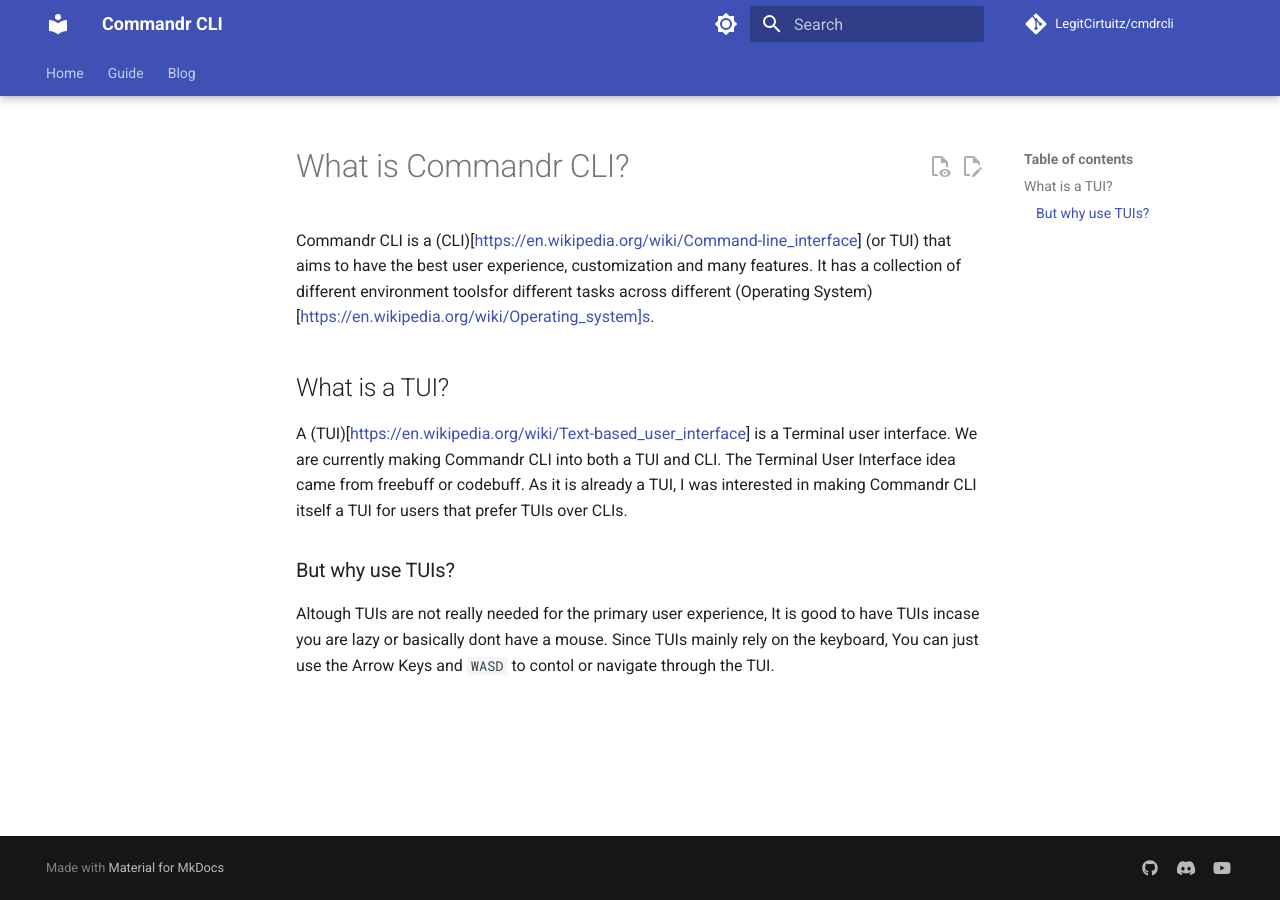
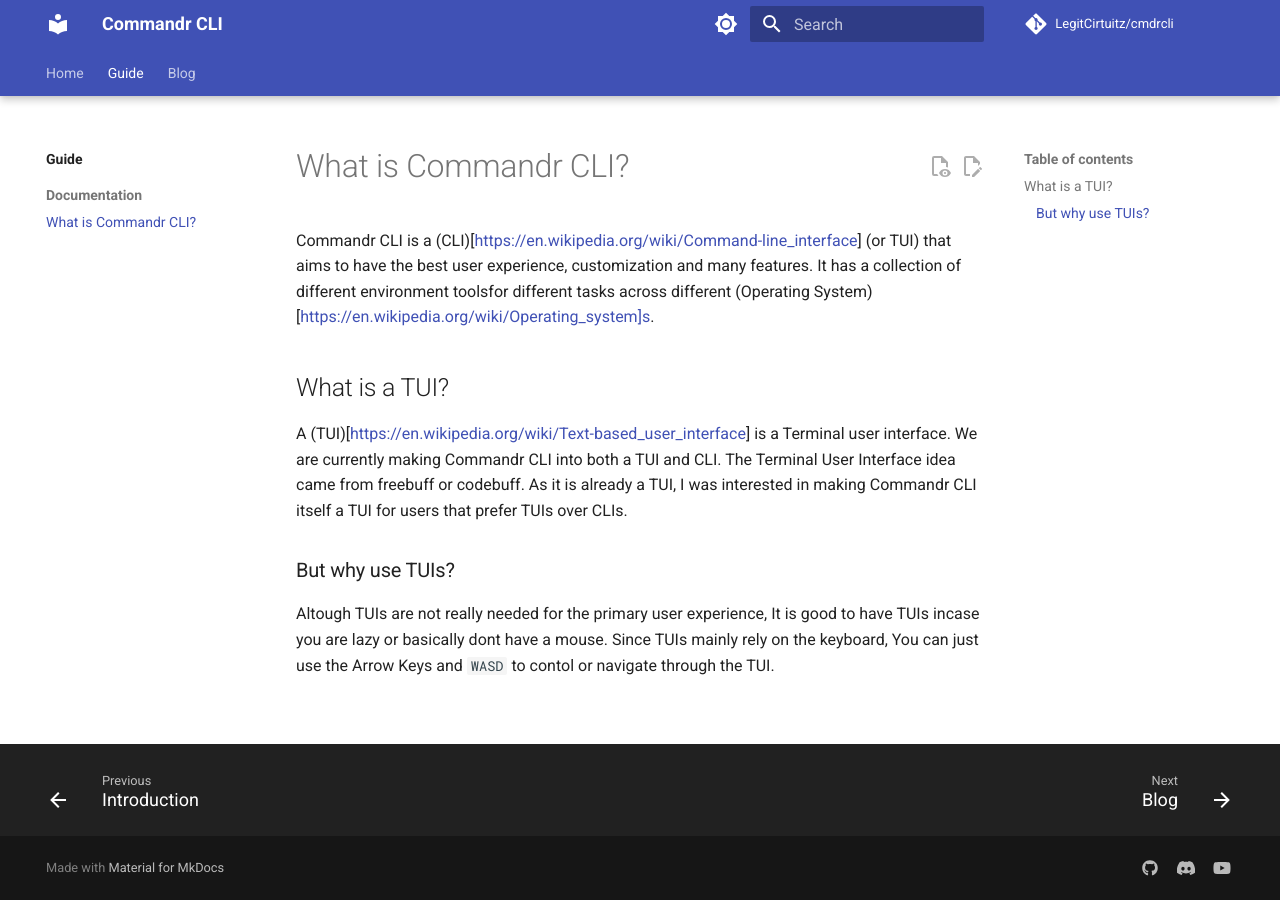
Before and after one commit to LegitCirtuitz/cmdrcli, an MkDocs documentation site: the page built from docs/main/documentation/cmdrinfo.md, in a window 1280 px wide. Built offline with MkDocs 1.6.1 and Material for MkDocs 9.7.7, drawn with Linux system fonts in a browser that asks for light colours; comment, search, counter and statistics services are not loaded.

Commit message:
Update mkdocs.yml

```diff
--- a/mkdocs.yml
+++ b/mkdocs.yml
@@ -113,4 +113,6 @@
   - Home: index.md
   - Guide:
       - Introduction: main/index.md
+      - Documentation:
+        - What is Commandr CLI?: main/documentation/cmdrinfo.md
   - Blog: blog/index.md
```
